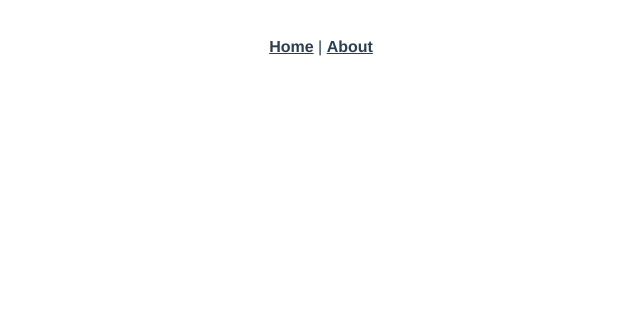
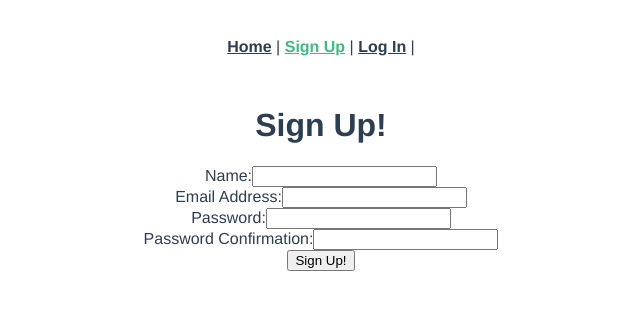
Before and after one commit to mark-francisco/adnat-workforce-vue-app, a Vue app: page /signup in a window 1280 px wide. Shown: the top 310 px of the page, without its empty margins (319-959 px from the left). Built offline with nearby package versions, Linux system fonts and the light colour scheme.

Commit message:
add routes for user signup/login/logout

```diff
--- a/src/App.vue
+++ b/src/App.vue
@@ -1,10 +1,23 @@
 <template>
   <div id="app">
     <div id="nav">
-      <router-link to="/">Home</router-link>
-      |
-      <router-link to="/about">About</router-link>
+      <span>
+        <router-link to="/">Home</router-link>
+        |
+      </span>
+      <span v-if="!isLoggedIn()">
+        <router-link to="/signup">Sign Up</router-link>
+        |
+      </span>
+      <span v-if="!isLoggedIn()">
+        <router-link to="/login">Log In</router-link>
+        |
+      </span>
+      <span v-if="isLoggedIn()">
+        <router-link to="/logout">Log Out</router-link>
+      </span>
     </div>
+
     <router-view />
   </div>
 </template>
@@ -31,3 +44,14 @@
   color: #42b983;
 }
 </style>
+
+<script>
+export default {
+  methods: {
+    isLoggedIn: function () {
+      // jwt gets set into localStorage in Login.vue
+      return localStorage.getItem("jwt");
+    },
+  },
+};
+</script>
--- a/src/components/HelloWorld.vue
+++ /dev/null
@@ -1,87 +0,0 @@
-<template>
-  <div class="hello">
-    <h1>{{ msg }}</h1>
-    <p>
-      For a guide and recipes on how to configure / customize this project,
-      <br />
-      check out the
-      <a href="https://cli.vuejs.org" target="_blank" rel="noopener">vue-cli documentation</a>
-      .
-    </p>
-    <h3>Installed CLI Plugins</h3>
-    <ul>
-      <li>
-        <a
-          href="https://github.com/vuejs/vue-cli/tree/dev/packages/%40vue/cli-plugin-babel"
-          target="_blank"
-          rel="noopener"
-        >
-          babel
-        </a>
-      </li>
-      <li>
-        <a
-          href="https://github.com/vuejs/vue-cli/tree/dev/packages/%40vue/cli-plugin-router"
-          target="_blank"
-          rel="noopener"
-        >
-          router
-        </a>
-      </li>
-      <li>
-        <a
-          href="https://github.com/vuejs/vue-cli/tree/dev/packages/%40vue/cli-plugin-eslint"
-          target="_blank"
-          rel="noopener"
-        >
-          eslint
-        </a>
-      </li>
-    </ul>
-    <h3>Essential Links</h3>
-    <ul>
-      <li><a href="https://vuejs.org" target="_blank" rel="noopener">Core Docs</a></li>
-      <li><a href="https://forum.vuejs.org" target="_blank" rel="noopener">Forum</a></li>
-      <li><a href="https://chat.vuejs.org" target="_blank" rel="noopener">Community Chat</a></li>
-      <li><a href="https://twitter.com/vuejs" target="_blank" rel="noopener">Twitter</a></li>
-      <li><a href="https://news.vuejs.org" target="_blank" rel="noopener">News</a></li>
-    </ul>
-    <h3>Ecosystem</h3>
-    <ul>
-      <li><a href="https://router.vuejs.org" target="_blank" rel="noopener">vue-router</a></li>
-      <li><a href="https://vuex.vuejs.org" target="_blank" rel="noopener">vuex</a></li>
-      <li>
-        <a href="https://github.com/vuejs/vue-devtools#vue-devtools" target="_blank" rel="noopener">vue-devtools</a>
-      </li>
-      <li><a href="https://vue-loader.vuejs.org" target="_blank" rel="noopener">vue-loader</a></li>
-      <li><a href="https://github.com/vuejs/awesome-vue" target="_blank" rel="noopener">awesome-vue</a></li>
-    </ul>
-  </div>
-</template>
-
-<script>
-export default {
-  name: "HelloWorld",
-  props: {
-    msg: String,
-  },
-};
-</script>
-
-<!-- Add "scoped" attribute to limit CSS to this component only -->
-<style scoped>
-h3 {
-  margin: 40px 0 0;
-}
-ul {
-  list-style-type: none;
-  padding: 0;
-}
-li {
-  display: inline-block;
-  margin: 0 10px;
-}
-a {
-  color: #42b983;
-}
-</style>
--- a/src/main.js
+++ b/src/main.js
@@ -6,6 +6,13 @@ import axios from "axios";
 axios.defaults.headers.common["X-Requested-With"] = "XMLHttpRequest";
 axios.defaults.baseURL = process.env.NODE_ENV === "development" ? "http://localhost:3000" : "/";
 
+// when the user's logged in to an active session, read the jwt from localStorage
+let jwt = localStorage.getItem("jwt");
+// set the jwt so that it gets passed with axios requests
+if (jwt) {
+  axios.defaults.headers.common["Authorization"] = "Bearer " + jwt;
+}
+
 Vue.config.productionTip = false;
 
 new Vue({
--- a/src/router/index.js
+++ b/src/router/index.js
@@ -1,6 +1,10 @@
 import Vue from "vue";
 import VueRouter from "vue-router";
 import Home from "../views/Home.vue";
+import Signup from "../views/Signup.vue";
+import Login from "../views/Login.vue";
+import Logout from "../views/Logout.vue";
+import ForgotPassword from "../views/ForgotPassword.vue";
 
 Vue.use(VueRouter);
 
@@ -11,12 +15,24 @@ const routes = [
     component: Home,
   },
   {
-    path: "/about",
-    name: "About",
-    // route level code-splitting
-    // this generates a separate chunk (about.[hash].js) for this route
-    // which is lazy-loaded when the route is visited.
-    component: () => import(/* webpackChunkName: "about" */ "../views/About.vue"),
+    path: "/signup",
+    name: "Signup",
+    component: Signup,
+  },
+  {
+    path: "/login",
+    name: "Login",
+    component: Login,
+  },
+  {
+    path: "/logout",
+    name: "Logout",
+    component: Logout,
+  },
+  {
+    path: "/forgotpassword",
+    name: "ForgotPassword",
+    component: ForgotPassword,
   },
 ];
 
--- a/src/views/About.vue
+++ /dev/null
@@ -1,5 +0,0 @@
-<template>
-  <div class="about">
-    <h1>This is an about page</h1>
-  </div>
-</template>
--- a/src/views/Home.vue
+++ b/src/views/Home.vue
@@ -1,6 +1,6 @@
 <template>
   <div class="home">
-    <h1>{{ message }}</h1>
+    <h1>Welcome to Adnat!</h1>
   </div>
 </template>
 
@@ -9,9 +9,7 @@
 <script>
 export default {
   data: function () {
-    return {
-      message: "hello world",
-    };
+    return {};
   },
   created: function () {},
   methods: {},
--- /dev/null
+++ b/src/views/Login.vue
@@ -0,0 +1,63 @@
+<template>
+  <div class="login">
+    <form v-on:submit.prevent="submit()">
+      <h1>Log In</h1>
+      <ul>
+        <li class="error-messages" v-for="error in errors" v-bind:key="error">
+          {{ error }}
+        </li>
+      </ul>
+      <div>
+        <label>Email:</label>
+        <input type="email" v-model="emailAddress" />
+      </div>
+      <div>
+        <label>Password:</label>
+        <input type="password" v-model="password" />
+      </div>
+      <input type="button" class="btn" value="Forgot Password" />
+      <input type="submit" class="btn" value="Log In!" />
+    </form>
+  </div>
+</template>
+
+<style scoped>
+.btn {
+  margin: 2rem 2.5rem;
+}
+</style>
+
+<script>
+import axios from "axios";
+
+export default {
+  data: function () {
+    return {
+      emailAddress: "",
+      password: "",
+      errors: [],
+    };
+  },
+  methods: {
+    submit: function () {
+      let params = {
+        email_address: this.emailAddress,
+        password: this.password,
+      };
+      axios
+        .post("/api/sessions", params)
+        .then((response) => {
+          axios.defaults.headers.common["Authorization"] = "Bearer " + response.data.jwt;
+          localStorage.setItem("jwt", response.data.jwt);
+          this.$router.push("/");
+        })
+        .catch((error) => {
+          console.log(error.response);
+          this.errors = ["Invalid email or password."];
+          this.email = "";
+          this.password = "";
+        });
+    },
+  },
+};
+</script>
--- /dev/null
+++ b/src/views/Logout.vue
@@ -0,0 +1,15 @@
+<template>
+  <div class="logout"></div>
+</template>
+
+<script>
+import axios from "axios";
+
+export default {
+  created: function () {
+    delete axios.defaults.headers.common["Authorization"];
+    localStorage.removeItem("jwt");
+    this.$router.push("/");
+  },
+};
+</script>
--- /dev/null
+++ b/src/views/Signup.vue
@@ -0,0 +1,65 @@
+<template>
+  <div class="signup">
+    <form v-on:submit.prevent="submit()">
+      <h1>Sign Up!</h1>
+      <ul>
+        <li class="error-messages" v-for="error in errors" v-bind:key="error">
+          {{ error }}
+        </li>
+      </ul>
+
+      <div>
+        <label>Name:</label>
+        <input type="text" v-model="name" />
+      </div>
+      <div>
+        <label>Email Address:</label>
+        <input type="email" v-model="emailAddress" />
+      </div>
+      <div>
+        <label>Password:</label>
+        <input type="password" v-model="password" />
+      </div>
+      <div>
+        <label>Password Confirmation:</label>
+        <input type="password" v-model="passwordConfirmation" />
+      </div>
+      <input type="submit" value="Sign Up!" />
+    </form>
+  </div>
+</template>
+
+<script>
+import axios from "axios";
+
+export default {
+  data: function () {
+    return {
+      name: "",
+      emailAddress: "",
+      password: "",
+      passwordConfirmation: "",
+      errors: [],
+    };
+  },
+  methods: {
+    submit: function () {
+      let params = {
+        name: this.name,
+        email_address: this.emailAddress,
+        password: this.password,
+        password_confirmation: this.passwordConfirmation,
+      };
+      axios
+        .post("/api/users", params)
+        .then((response) => {
+          console.log(response.data);
+          this.$router.push("/login");
+        })
+        .catch((error) => {
+          this.errors = error.response.data.errors;
+        });
+    },
+  },
+};
+</script>
```
Also changed, not shown: src/views/ForgotPassword.vue (added).
